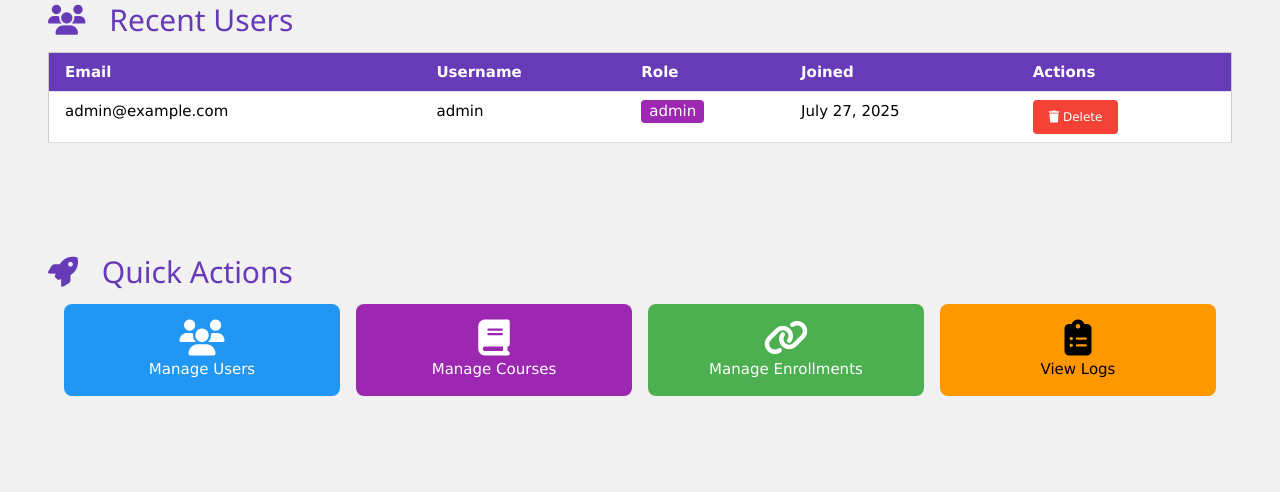
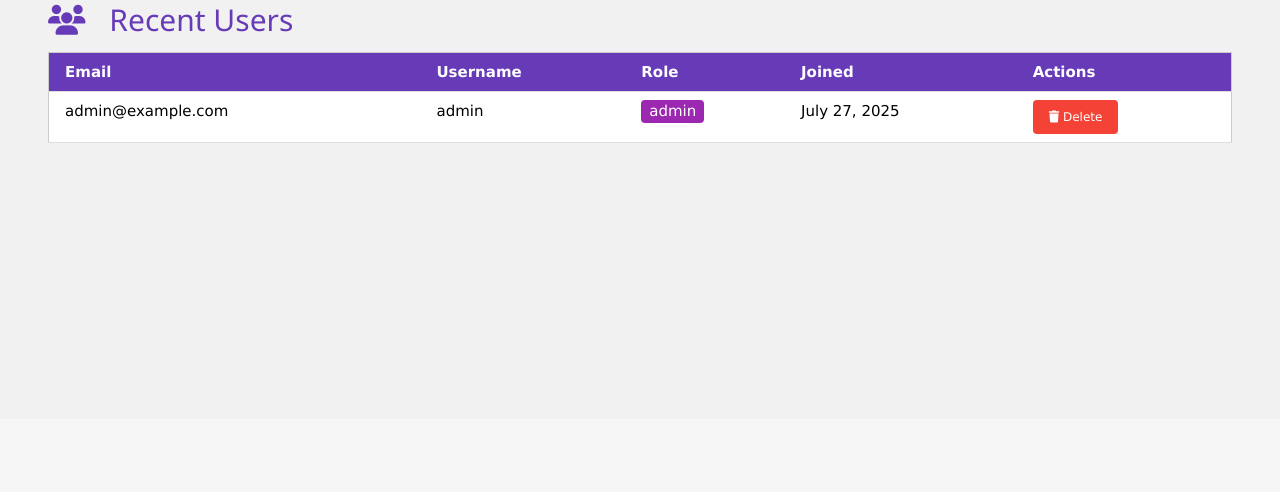
Before and after one commit to Armia-Niakan/Course-Management-System, a Flask app: page /admin/ in a window 1280 px wide. Shown: the part 381-873 px from the top of the page. After the commit the page ends 524 px from the top, so only its background shows below. Run offline with Flask 3, Linux system fonts and the light colour scheme; the visitor is signed in with stand-in values (Sample User, id 1).

Commit message:
Add files via upload

```diff
--- a/app/templates/admin_dashboard.html
+++ b/app/templates/admin_dashboard.html
@@ -181,39 +181,6 @@
                 </div>
             </div>
         </div>
-
-        <!-- Quick Links -->
-        <div class="w3-container w3-padding-16">
-            <div class="w3-panel w3-light-grey w3-round-large w3-padding-16">
-                <h2 class="w3-text-deep-purple"><i class="fas fa-rocket w3-margin-right"></i> Quick Actions</h2>
-                <div class="w3-row-padding">
-                    <div class="w3-col m3 w3-margin-bottom">
-                        <a href="/admin/users" class="w3-button w3-blue w3-block w3-padding-16 w3-round-large">
-                            <i class="fas fa-users w3-xxlarge"></i><br>
-                            Manage Users
-                        </a>
-                    </div>
-                    <div class="w3-col m3 w3-margin-bottom">
-                        <a href="/admin/courses" class="w3-button w3-purple w3-block w3-padding-16 w3-round-large">
-                            <i class="fas fa-book w3-xxlarge"></i><br>
-                            Manage Courses
-                        </a>
-                    </div>
-                    <div class="w3-col m3 w3-margin-bottom">
-                        <a href="/admin/enrollments" class="w3-button w3-green w3-block w3-padding-16 w3-round-large">
-                            <i class="fas fa-link w3-xxlarge"></i><br>
-                            Manage Enrollments
-                        </a>
-                    </div>
-                    <div class="w3-col m3 w3-margin-bottom">
-                        <a href="/admin/logs" class="w3-button w3-orange w3-block w3-padding-16 w3-round-large">
-                            <i class="fas fa-clipboard-list w3-xxlarge"></i><br>
-                            View Logs
-                        </a>
-                    </div>
-                </div>
-            </div>
-        </div>
     </div>
 </div>
 
--- a/app/templates/admin_logs.html
+++ b/app/templates/admin_logs.html
@@ -139,7 +139,7 @@
                     </button>
                     <div class="w3-dropdown-content w3-bar-block w3-card-4">
                         <a href="#" class="w3-bar-item w3-button" onclick="filterLogs('all')">All Levels</a>
-                        <a href="#" class="w3-bar-item w3-button" onclick="filterLogs('info')">Info Only</a>
+                        <a href="#" class="w3-bar-item w3-button" onclick="filterLogs('info')">Info</a>
                         <a href="#" class="w3-bar-item w3-button" onclick="filterLogs('warning')">Warnings</a>
                         <a href="#" class="w3-bar-item w3-button" onclick="filterLogs('error')">Errors</a>
                     </div>
--- a/app/templates/login.html
+++ b/app/templates/login.html
@@ -7,6 +7,7 @@
     <link rel="stylesheet" href="https://www.w3schools.com/w3css/4/w3.css">
     <link rel="stylesheet" href="{{ url_for('static', filename='w3.css') }}">
     <link rel="stylesheet" href="https://cdnjs.cloudflare.com/ajax/libs/font-awesome/6.4.0/css/all.min.css">
+
     <style>
         .login-card {
             max-width: 500px;
```
